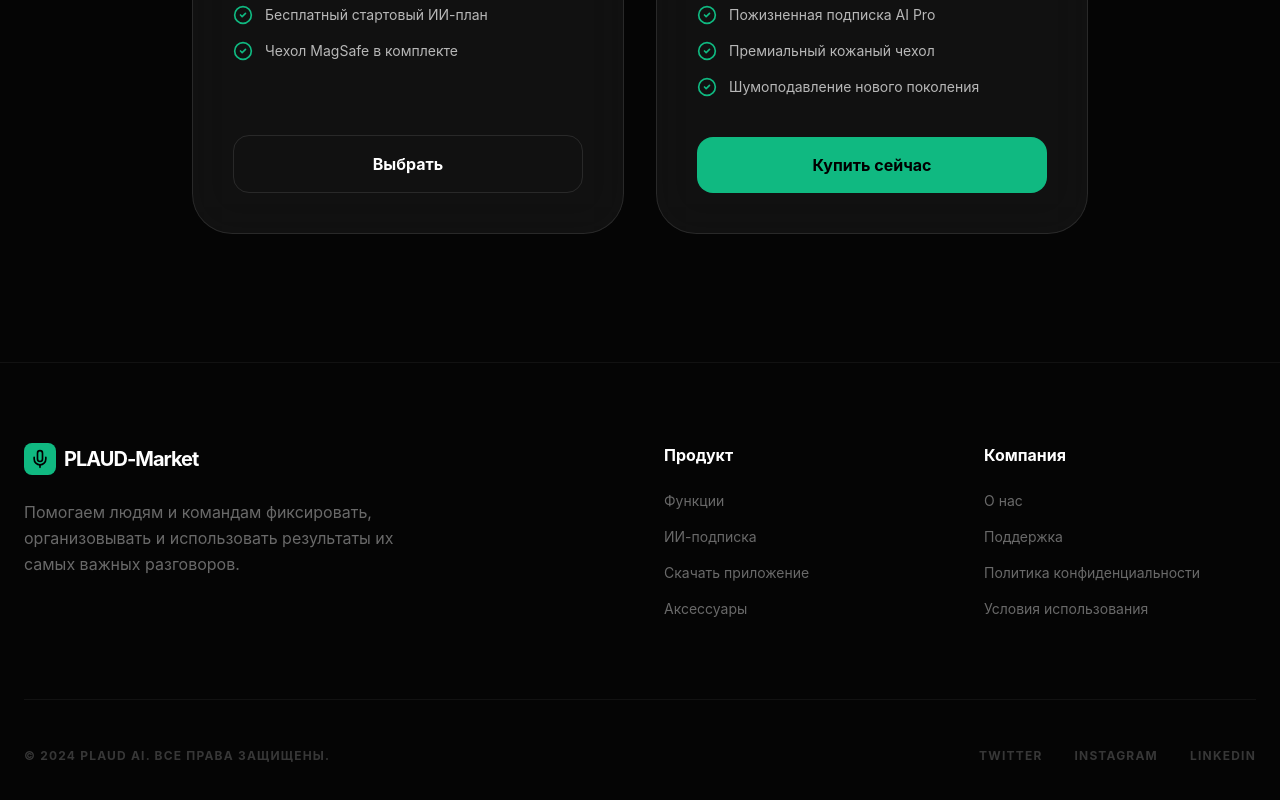
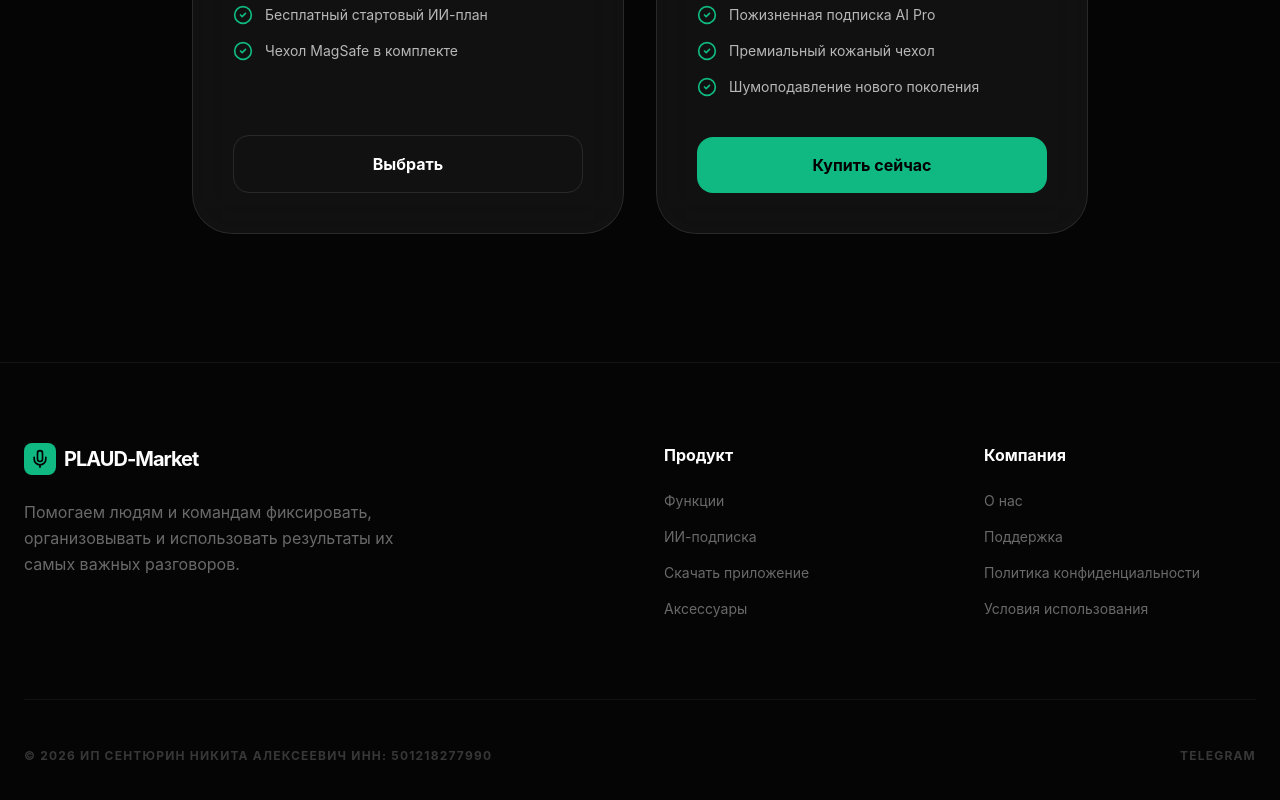
Before and after one commit to kitanikit/Plaud, a React (Vite) app: page / in a window 1280 px wide. Shown: the part 5423-6223 px from the top of the page. Built offline with nearby package versions, Linux system fonts and the light colour scheme.

Commit message:
добавил название компании

```diff
--- a/src/App.tsx
+++ b/src/App.tsx
@@ -662,11 +662,9 @@
             </div>
           </div>
           <div className="flex flex-col md:flex-row justify-between items-center gap-6 pt-12 border-t border-white/5 text-xs text-white/20 uppercase tracking-widest font-bold">
-            <div>© 2024 PLAUD AI. Все права защищены.</div>
+            <div>© 2026 ИП Сентюрин Никита Алексеевич  ИНН: 501218277990</div>
             <div className="flex gap-8">
-              <a href="#" className="hover:text-white transition-colors">Twitter</a>
-              <a href="#" className="hover:text-white transition-colors">Instagram</a>
-              <a href="#" className="hover:text-white transition-colors">LinkedIn</a>
+              <a href="#" className="hover:text-white transition-colors">Telegram</a>
             </div>
           </div>
         </div>
```
